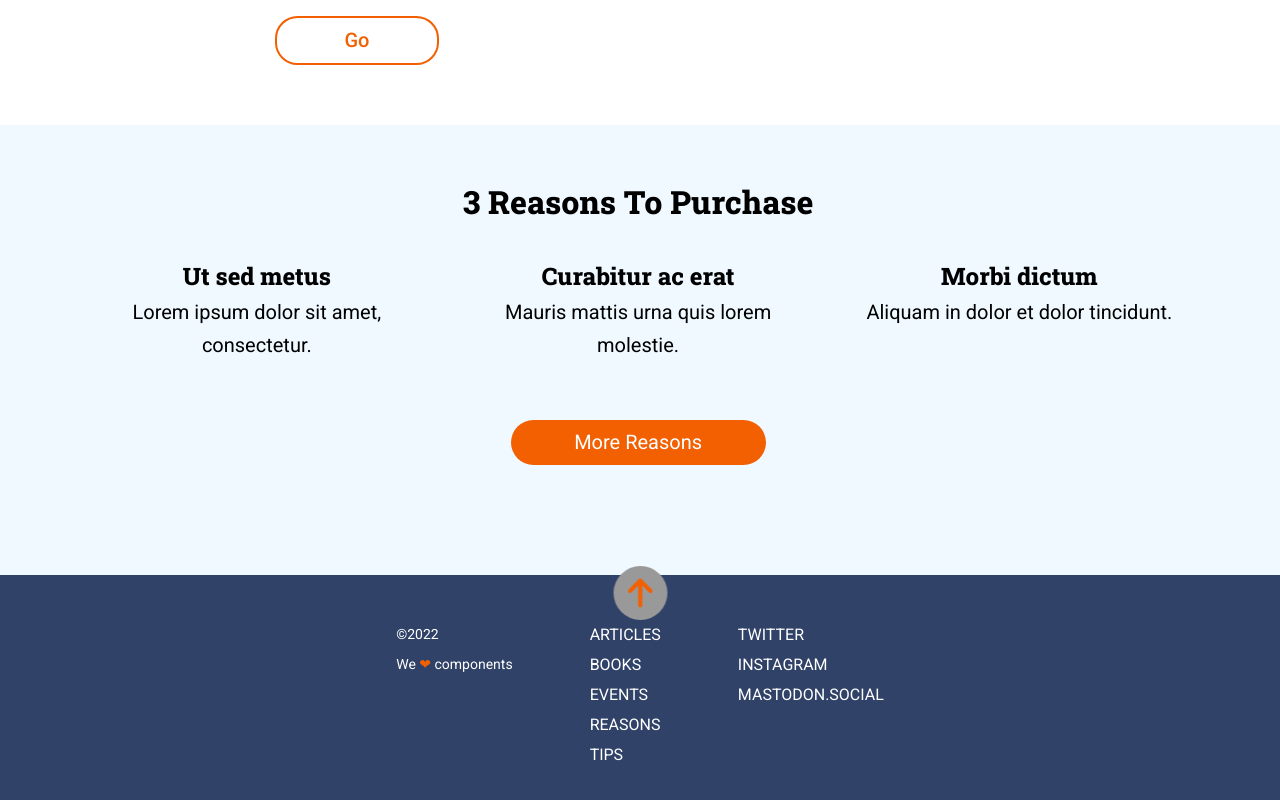
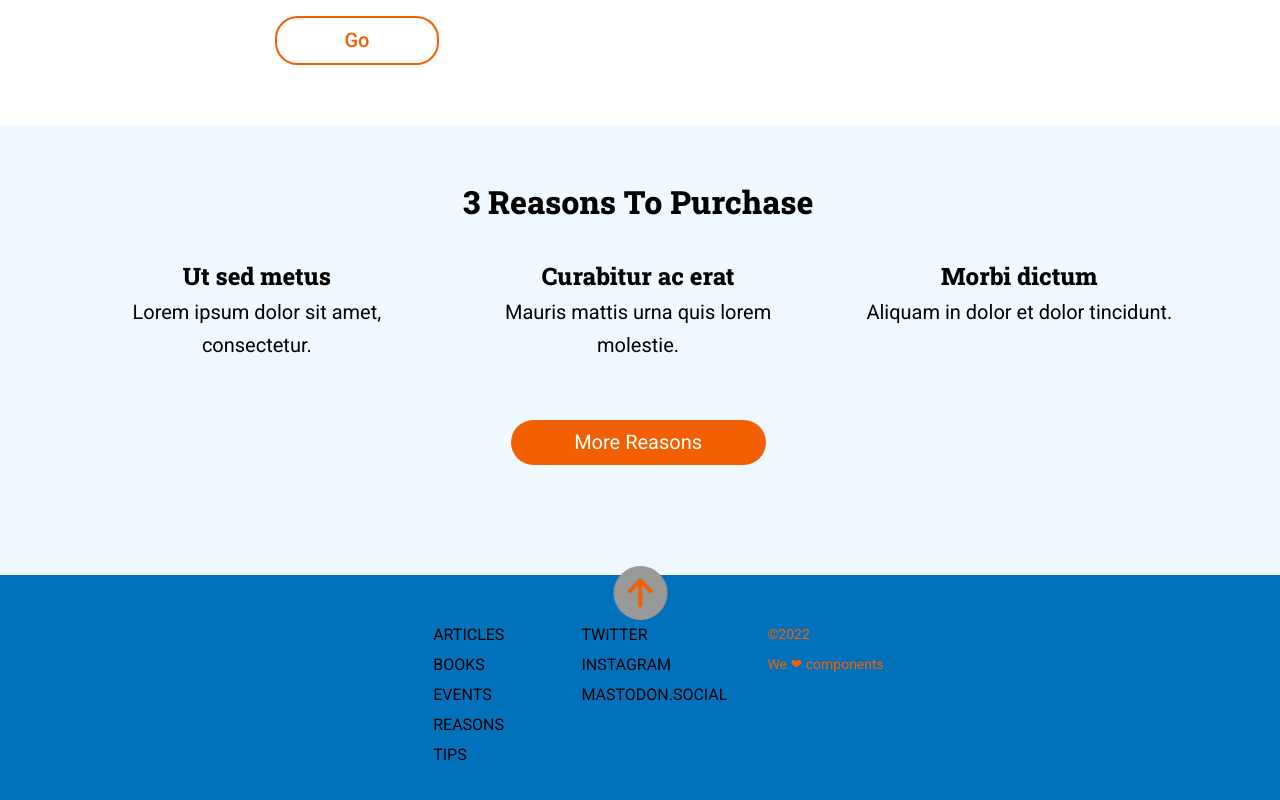
Before and after one commit to nayraromero/Anonymus-proxy, a website: page docs/index.html in a window 1280 px wide. Shown: the part 1037-1837 px from the top of the page. Drawn offline with nearby package versions, Linux system fonts and the light colour scheme; files that its build step writes are made by us from their sources.

Commit message:
interview

```diff
--- a/src/scss/layout/_footer.scss
+++ b/src/scss/layout/_footer.scss
@@ -9,7 +9,7 @@
   }
 }
 .footer {
-  background-color: var(--dark-blue-footer);
+  background-color: #0271bc;
   display: flex;
   flex-direction: column;
   justify-content: center;
@@ -36,10 +36,12 @@
     display: flex;
     flex-direction: column;
     justify-content: center;
+    gap: 45px;
     @media all and (min-width: 768px) {
       flex-direction: row;
       justify-content: space-around;
       align-items: flex-start;
+      gap: 0;
     }
     @media all and (min-width: 1200px) {
       flex-direction: row;
@@ -58,14 +60,13 @@
       @media all and (min-width: 768px) {
         padding-right: 0px;
         padding-left: 0px;
-        order: 2;
         align-items: flex-start;
         justify-content: flex-start;
         margin-top: 0px;
       }
       &__link {
         text-transform: uppercase;
-        color: var(--header-footer-font-color);
+        color: black;
         text-decoration: none;
         font-size: 16px;
         line-height: 1.88;
@@ -85,14 +86,13 @@
       @media all and (min-width: 768px) {
         padding-right: 0px;
         padding-left: 0px;
-        order: 3;
         align-items: flex-start;
         justify-content: flex-start;
         margin-top: 0px;
       }
       &__link {
         text-transform: uppercase;
-        color: var(--header-footer-font-color);
+        color: black;
         text-decoration: none;
         font-size: 16px;
         line-height: 1.88;
@@ -100,7 +100,7 @@
       }
     }
     &__copy {
-      color: var(--header-footer-font-color);
+      color: black;
       font-size: 14px;
       display: flex;
       flex-direction: column;
@@ -110,15 +110,15 @@
       padding-bottom: 36px;
       line-height: 2.14;
       @media all and (min-width: 768px) {
-        order: 1;
         align-items: flex-start;
         justify-content: flex-start;
         padding-top: 0px;
+        color: #f26002;
       }
       order: 1;
       &__heart {
         color: #f26002;
       }
-    }
   }
 }
+}
```
